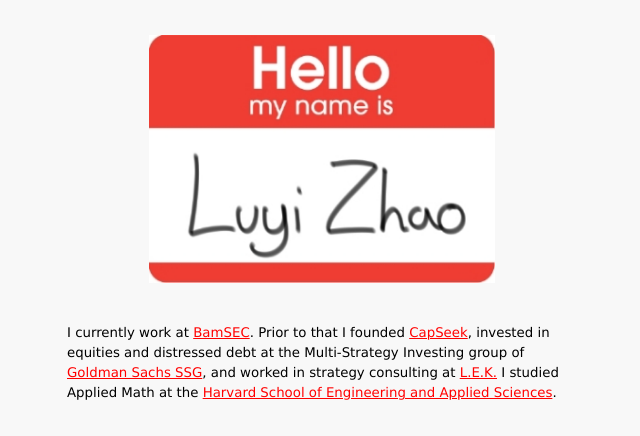
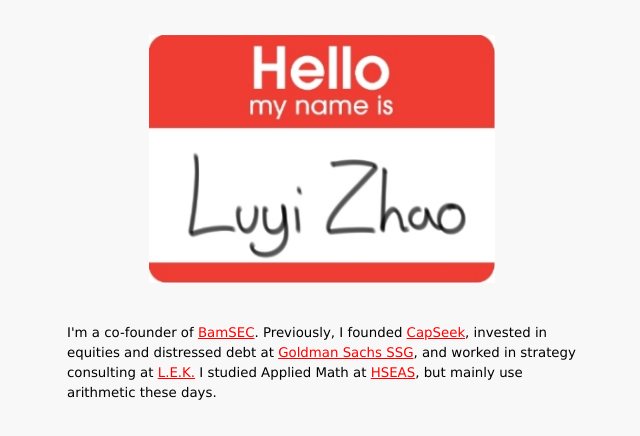
Before and after one commit to luyizhao/luyizhao.github.io, a plain HTML site: page index.html in a window 1280 px wide. Shown: the top 436 px of the page, without its empty margins (318-958 px from the left). Drawn offline with Linux system fonts and the light colour scheme.

Commit message:
Edit bio and landing page title

```diff
--- a/index.html
+++ b/index.html
@@ -5,7 +5,7 @@
   <meta name="description" content="Luyi Zhao" />
   <link href="css/clean_red.css" rel="stylesheet" type="text/css" />
   <link rel="stylesheet" href="https://maxcdn.bootstrapcdn.com/font-awesome/4.3.0/css/font-awesome.min.css">
-  <title>Luyi Zhao</title>
+  <title>Hello!</title>
   <script>
     (function(i,s,o,g,r,a,m){i['GoogleAnalyticsObject']=r;i[r]=i[r]||function(){
     (i[r].q=i[r].q||[]).push(arguments)},i[r].l=1*new Date();a=s.createElement(o),
@@ -37,7 +37,7 @@ overflow:hidden;
 
       <img id="hello" src="img/hello.jpg" />
       <br/><br/>
-      I currently work at <a href="https://bamsec.com/" target="_blank">BamSEC</a>. Prior to that I founded <a href="https://capseek.com/" target="_blank">CapSeek</a>, invested in equities and distressed debt at the Multi-Strategy Investing group of <a href="http://www.goldmansachs.com/what-we-do/investing-and-lending/index.html" target="_blank">Goldman Sachs SSG</a>, and worked in strategy consulting at <a href="http://www.lek.com/" target="_blank">L.E.K.</a> I studied Applied Math at the <a href="http://seas.harvard.edu/" target="_blank">Harvard School of Engineering and Applied Sciences</a>.
+      I&#39;m a co-founder of <a href="https://bamsec.com/" target="_blank">BamSEC</a>. Previously, I founded <a href="https://capseek.com/" target="_blank">CapSeek</a>, invested in equities and distressed debt at <a href="http://www.goldmansachs.com/what-we-do/investing-and-lending/index.html" target="_blank">Goldman Sachs SSG</a>, and worked in strategy consulting at <a href="http://www.lek.com/" target="_blank">L.E.K.</a> I studied Applied Math at <a href="http://seas.harvard.edu/" target="_blank">HSEAS</a>, but mainly use arithmetic these days.
 
       <br/><br/><br/>
 
```
